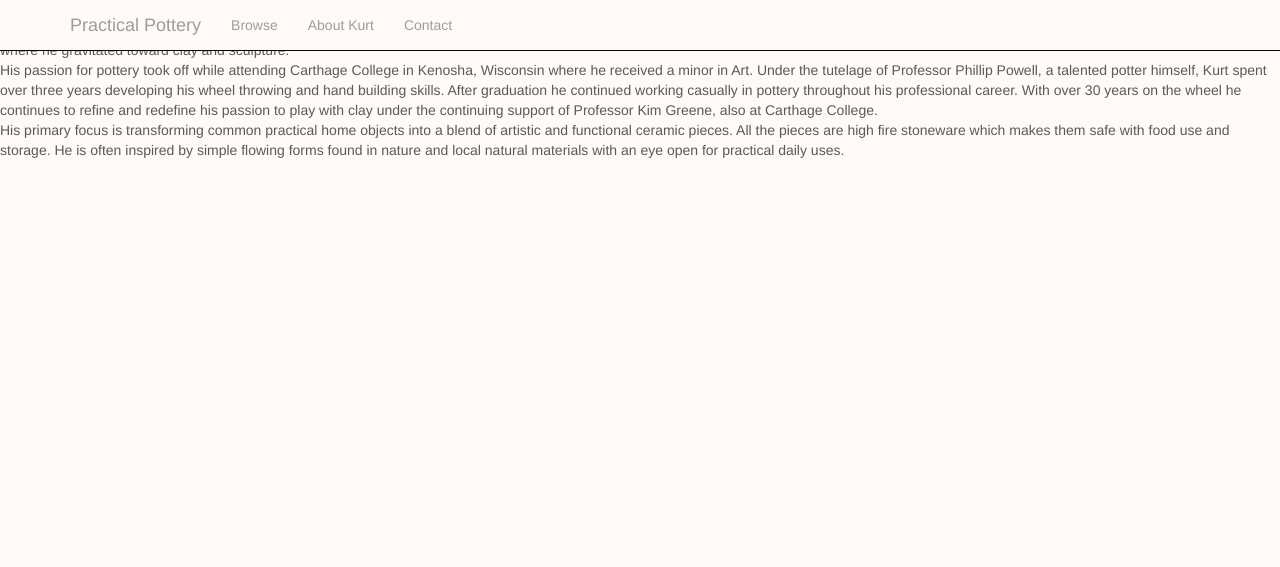
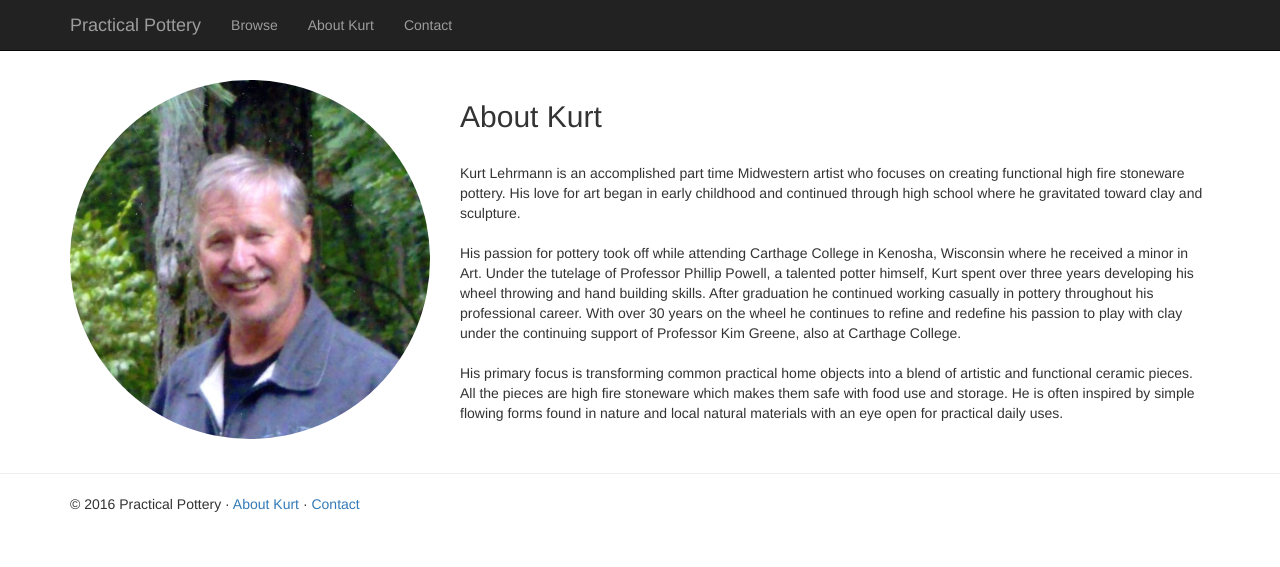
Before and after one commit to aubreylehrmann/aubreylehrmann.github.io, a plain HTML site: page kurt.html in a window 1280 px wide. Drawn offline with nearby package versions, Linux system fonts and the light colour scheme.

Commit message:
kurt done

```diff
--- a/kurt.html
+++ b/kurt.html
@@ -4,9 +4,11 @@
     <title>Practical Pottery</title>
     <meta charset="UTF-8">
 
-        <link rel="stylesheet" href="https://maxcdn.bootstrapcdn.com/bootstrap/3.3.6/css/bootstrap.min.css" integrity="sha384-1q8mTJOASx8j1Au+a5WDVnPi2lkFfwwEAa8hDDdjZlpLegxhjVME1fgjWPGmkzs7" crossorigin="anonymous">
+
             <link rel="stylesheet" type="text/css" href="styles.css">
             <link href="carousel.css" rel="stylesheet">
+            <link rel="stylesheet" href="https://maxcdn.bootstrapcdn.com/bootstrap/3.3.6/css/bootstrap.min.css" integrity="sha384-1q8mTJOASx8j1Au+a5WDVnPi2lkFfwwEAa8hDDdjZlpLegxhjVME1fgjWPGmkzs7" crossorigin="anonymous">
+
 
         <script src="http://code.jquery.com/jquery-2.1.4.js (Links to an external site.)"></script>
         <script src="http://maxcdn.bootstrapcdn.com/bootstrap/3.3.6/js/bootstrap.js (Links to an external site.)"></script>
@@ -39,13 +41,25 @@
       </div>
     </nav>
 
+<!-- content -->
 
+<br><br><br><br>
+      <div class="container">
+
+        <div class="row">
+          <div class="col-sm-4">
+            <img class="img-responsive img-circle" src="photos/kurt.jpg"</img>
+          </div>
+
+            <div class="col-sm-8">
+              <h2>About Kurt</h2>
+              <p>
                 <br>Kurt Lehrmann is an accomplished part time Midwestern artist
                 who focuses on creating functional high fire stoneware pottery.
                 His love for art began in early childhood and continued through
                 high school where he gravitated toward clay and sculpture.
 
-    <br>His passion for pottery took off while attending Carthage College in
+                <br><br>His passion for pottery took off while attending Carthage College in
                 Kenosha, Wisconsin where he received a minor in Art.
                 Under the tutelage of Professor Phillip Powell, a talented potter himself,
                 Kurt spent over three years developing his wheel throwing and hand building
@@ -54,13 +68,31 @@
                 refine and redefine his passion to play with clay under the continuing
                 support of Professor Kim Greene, also at Carthage College.
 
-    <br>His primary focus is transforming common practical home objects into a
+                <br><br>His primary focus is transforming common practical home objects into a
                 blend of artistic and functional ceramic pieces. All the pieces are high
                 fire stoneware which makes them safe with food use and storage.
                 He is often inspired by simple flowing forms found in nature and
                 local natural materials with an eye open for practical daily uses.
+                <br><br>
+            </p>
+          </div>
+        </div>
+      </div>
+
+<hr>
+
+
+  <!-- Footer -->
+
+    <footer>
+    <div class="container">
+      <div class="row">
+        <div class="col-sm-12">
+        <p>&copy; 2016 Practical Pottery &middot; <a href="kurt.html"> About Kurt </a> &middot; <a href="contact.html"> Contact </a> </p>
+        </div>
+      </div>
+    </div>
+    </footer>
 
   </body>
-
-
   </html>
```
Also changed, not shown: contact.html (+60 -0 lines), index.html (+1 -1 lines), work.html (+23 -3 lines), photos/Kurt Web Photo.jpg (deleted), photos/kurt.jpg (added). Lines whose indentation alone changed are shown as unchanged.
